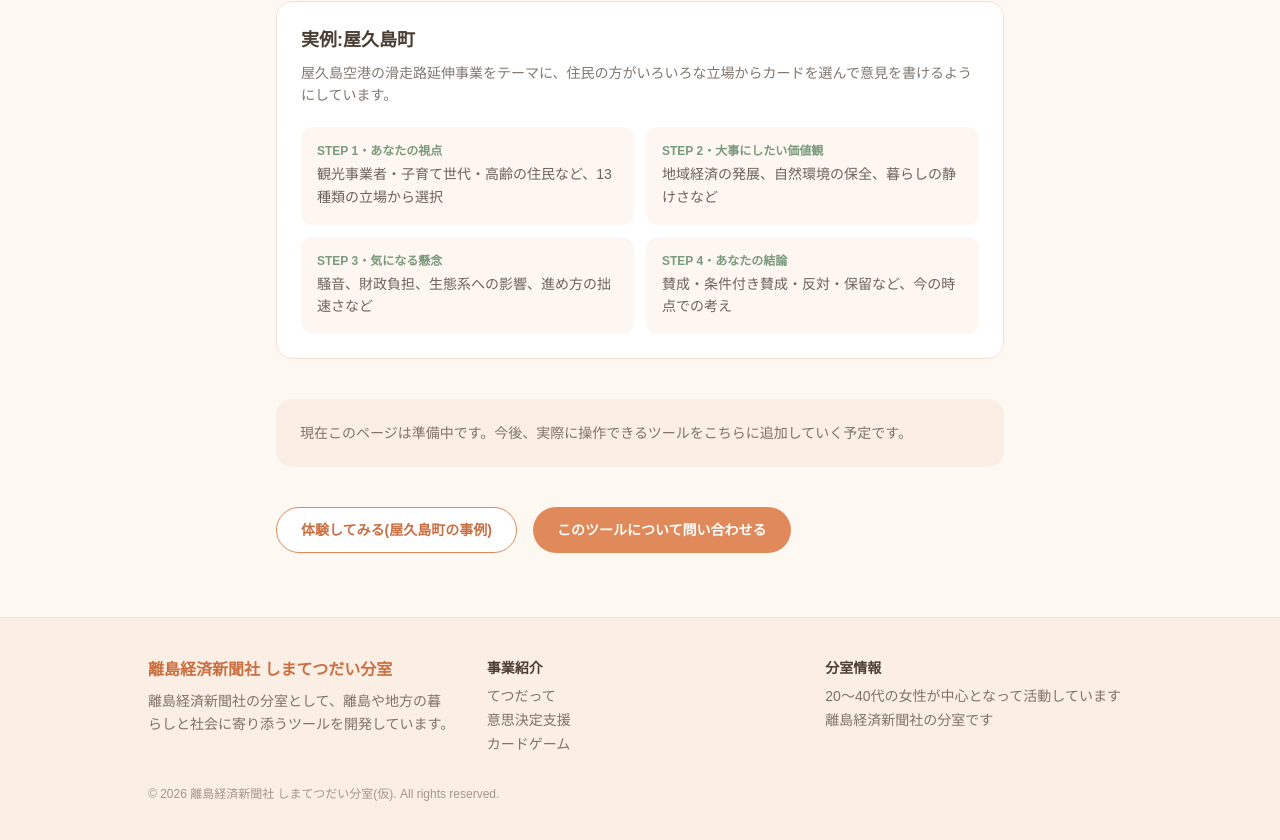
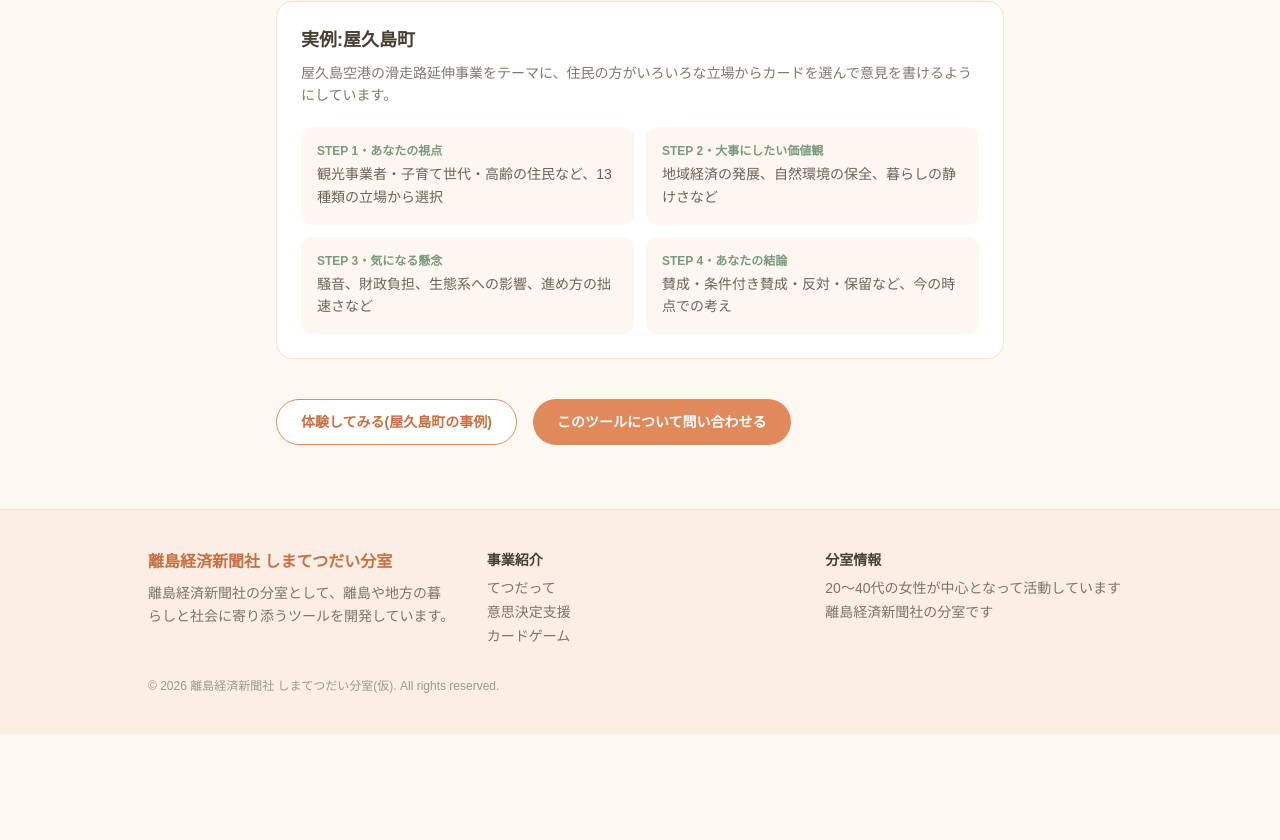
Before and after one commit to kim04190659/shimatetsudai, a Next.js app: page /tools/cardgame in a window 1280 px wide. Shown: the part 1328-2168 px from the top of the page. After the commit the page ends 2062 px from the top, so only its background shows below. Built offline with nearby package versions, Linux system fonts and the light colour scheme.

Commit message:
「てつだって」紹介ページを整理
- 現行版(tetsudatte.vercel.app)へのリンクを削除
- 全ツール詳細ページ共通の「準備中」注意書きを削除
- 拡張版リンクの表記から「(開発中β版)」を削除

```diff
--- a/src/app/tools/[slug]/page.tsx
+++ b/src/app/tools/[slug]/page.tsx
@@ -124,10 +124,6 @@ export default async function ToolDetailPage(props: PageProps<"/tools/[slug]">)
         </div>
       )}
 
-      <div className="mt-10 rounded-2xl bg-brand-soft/40 p-6 text-sm text-foreground/70">
-        現在このページは準備中です。今後、実際に操作できるツールをこちらに追加していく予定です。
-      </div>
-
       <div className="mt-10 flex flex-wrap gap-4">
         {tool.externalUrl && (
           // 別ドメインで稼働中のアプリへのリンクのため、next/linkではなく通常のaタグを使用
--- a/src/lib/tools.ts
+++ b/src/lib/tools.ts
@@ -52,12 +52,10 @@ export const tools: Tool[] = [
       "難しい操作なしで、誰でも使えるシンプルさ",
       "(拡張版)島の話し合いに、自分の声を届けられる",
     ],
-    externalUrl: "https://tetsudatte.vercel.app",
-    externalLabel: "「てつだって」を使ってみる(現行版)",
     additionalLinks: [
       {
         url: "https://shimatetsudai-tetsudatte.vercel.app",
-        label: "「てつだって拡張版」を使ってみる(開発中β版)",
+        label: "「てつだって拡張版」を使ってみる",
       },
     ],
   },
```
